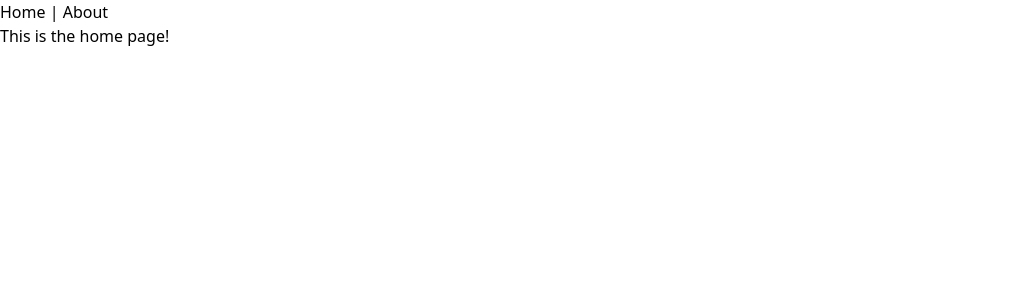
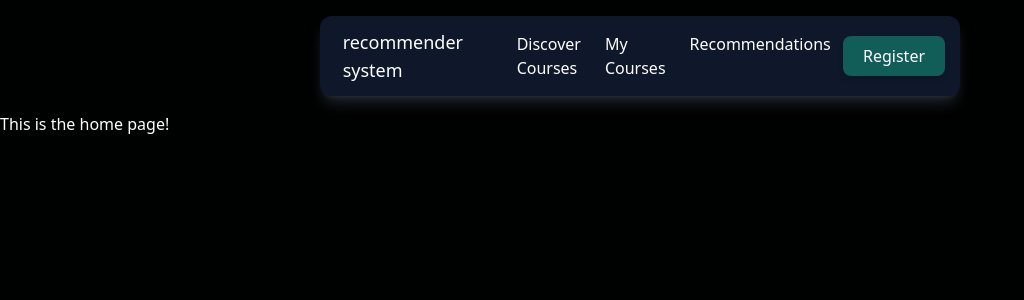
Before and after one commit to se-sept-14/satoru, a Vue app in the folder client/: page / in a window 1280 px wide. Shown: the top 300 px of the page, without its empty margins (0-1024 px from the left). Built offline with nearby package versions, Linux system fonts and the light colour scheme.

Commit message:
Made a ugly looking navbar

```diff
--- a/client/src/components/NavbarComponent.vue
+++ b/client/src/components/NavbarComponent.vue
@@ -1,6 +1,21 @@
 <template>
-  <nav>
-    <router-link to="/">Home</router-link> |
-    <router-link to="/about">About</router-link>
+  <nav
+    class="bg-slate-900 text-white p-3 mx-80 mt-4 rounded-xl shadow-lg shadow-slate-500/30 flex flex-row justify-center items-center"
+  >
+    <router-link
+      class="basis-1/4 font-sans text-lg cursor-pointer font-medium hover:font-bold mx-2"
+      to="/"
+      >recommender system</router-link
+    >
+    <div class="basis-1/2 flex flex-row">
+      <router-link to="/" class="mx-3 hover:underline">Discover Courses</router-link>
+      <router-link to="/" class="mx-3 hover:underline">My Courses</router-link>
+      <router-link to="/" class="mx-3 hover:underline">Recommendations</router-link>
+    </div>
+    <button
+      class="basis-1/6 bg-teal-800 p-2 rounded-lg shadow-md hover:shadow-lg hover:shadow-slate-500/30 hover:text-md"
+    >
+      Register
+    </button>
   </nav>
 </template>
--- a/client/src/pages/HomePage.vue
+++ b/client/src/pages/HomePage.vue
@@ -1,3 +1,5 @@
 <template>
-  <h1>This is the home page!</h1>
+  <div class="container mx-auto mt-4">
+    <h1 class="text-white">This is the home page!</h1>
+  </div>
 </template>
--- a/client/src/style.css
+++ b/client/src/style.css
@@ -1,3 +1,7 @@
 @tailwind base;
 @tailwind components;
 @tailwind utilities;
+
+:root {
+  background-color: #000101;
+}
```
